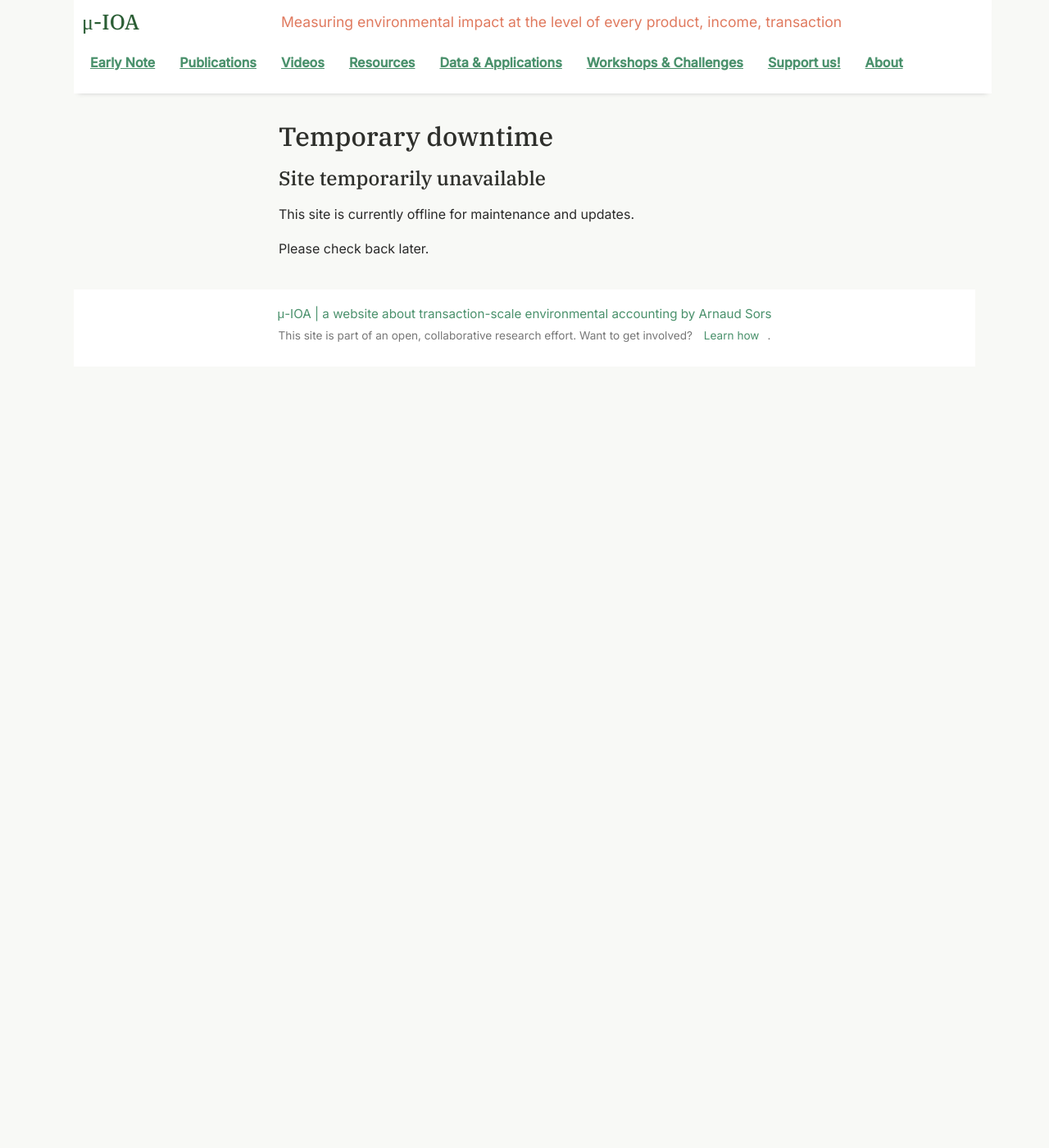
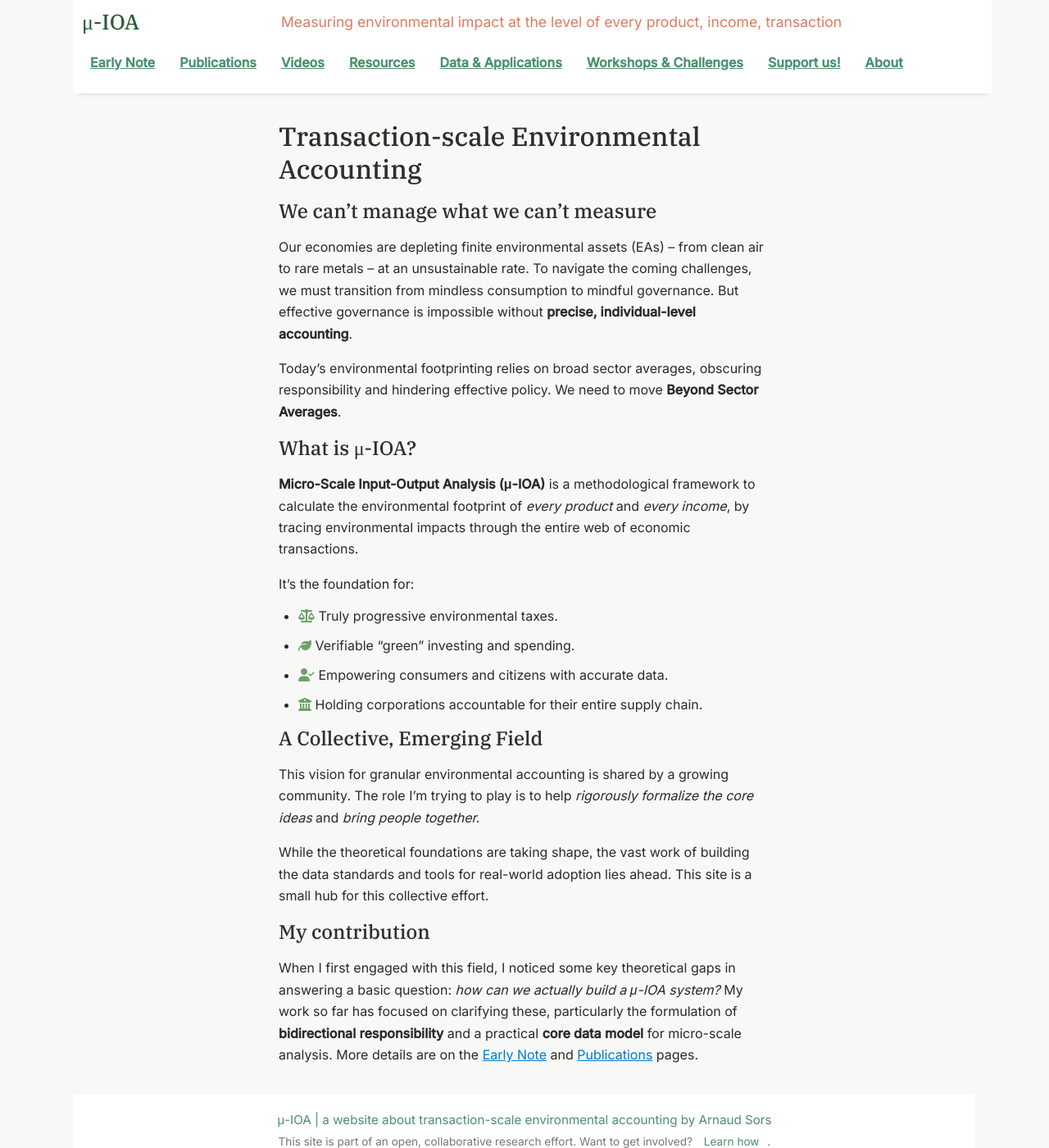
Before and after one commit to drasros/micro-ioa-website, a Jekyll site: the page built from index.md, in a window 1280 px wide and 1400 px high. Shown: the whole window at 82% size. Built offline with Jekyll 4.4.1, drawn with Linux system fonts in a browser that asks for light colours; nearby versions of some CDN libraries.

Commit message:
re-enable

```diff
--- a/index.md
+++ b/index.md
@@ -1,11 +1,32 @@
 ---
 layout: page
-title: Temporary downtime
+title: Transaction-scale Environmental Accounting
 permalink: /
 ---
 
-## Site temporarily unavailable
+## We can't manage what we can't measure
 
-This site is currently offline for maintenance and updates.
+Our economies are depleting finite environmental assets (EAs) – from clean air to rare metals – at an unsustainable rate. To navigate the coming challenges, we must transition from mindless consumption to mindful governance. But effective governance is impossible without **precise, individual-level accounting**.
 
-Please check back later.
+Today's environmental footprinting relies on broad sector averages, obscuring responsibility and hindering effective policy. We need to move **Beyond Sector Averages**.
+
+## What is μ-IOA?
+
+**Micro-Scale Input-Output Analysis (μ-IOA)** is a methodological framework to calculate the environmental footprint of _every product_ and _every income_, by tracing environmental impacts through the entire web of economic transactions.
+
+It's the foundation for:
+
+- <i class="fa-solid fa-scale-balanced" style="color:#6BA368;"></i> Truly progressive environmental taxes.
+- <i class="fa-solid fa-leaf" style="color:#6BA368;"></i> Verifiable "green" investing and spending.
+- <i class="fa-solid fa-user-check" style="color:#6BA368;"></i> Empowering consumers and citizens with accurate data.
+- <i class="fa-solid fa-building-columns" style="color:#6BA368;"></i> Holding corporations accountable for their entire supply chain.
+
+## A Collective, Emerging Field
+
+This vision for granular environmental accounting is shared by a growing community. The role I'm trying to play is to help _rigorously formalize the core ideas_ and _bring people together._
+
+While the theoretical foundations are taking shape, the vast work of building the data standards and tools for real-world adoption lies ahead. This site is a small hub for this collective effort.
+
+## My contribution
+
+When I first engaged with this field, I noticed some key theoretical gaps in answering a basic question: _how can we actually build a μ-IOA system?_ My work so far has focused on clarifying these, particularly the formulation of **bidirectional responsibility** and a practical **core data model** for micro-scale analysis. More details are on the [Early Note](/note) and [Publications](/publications) pages.
```
